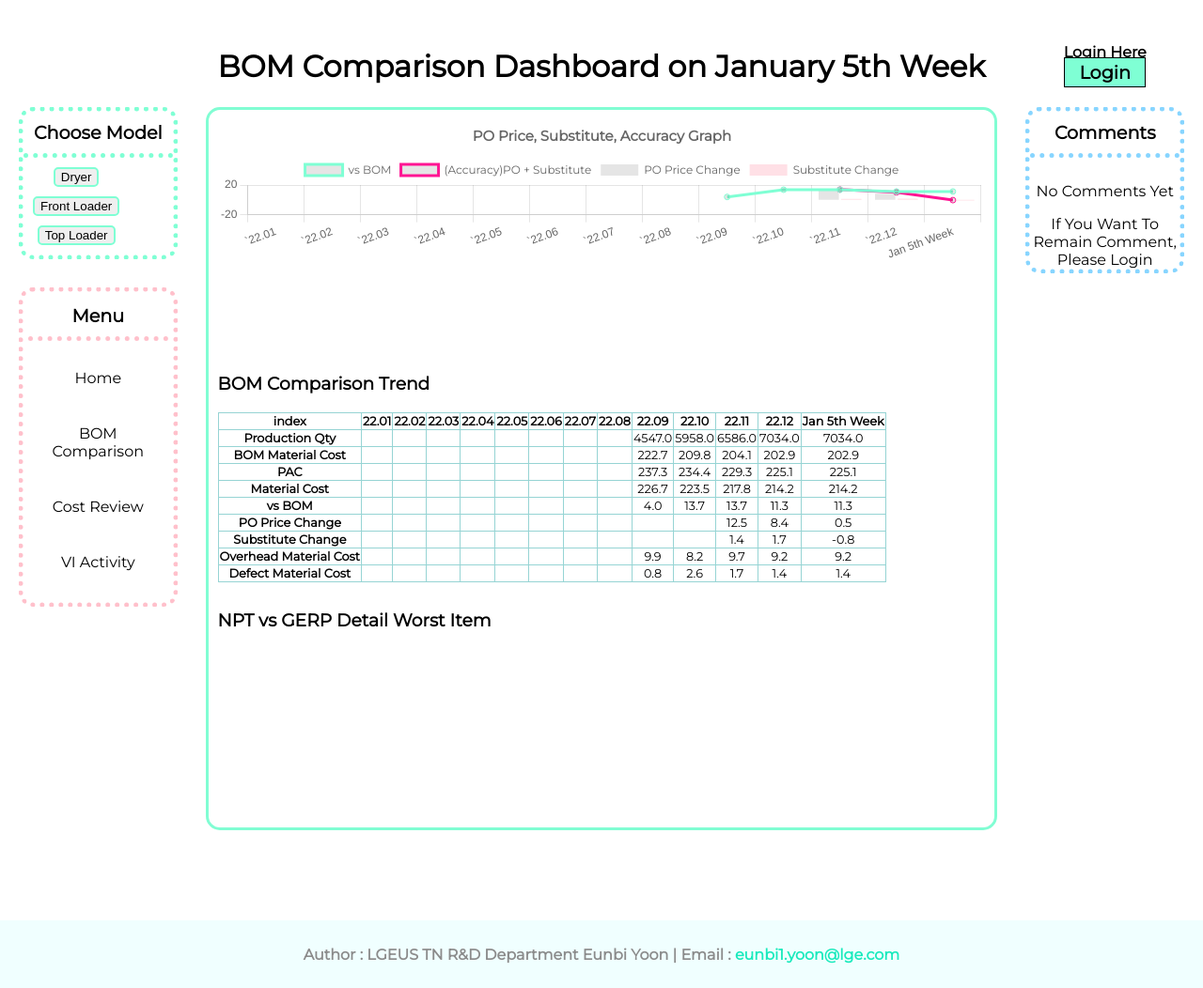
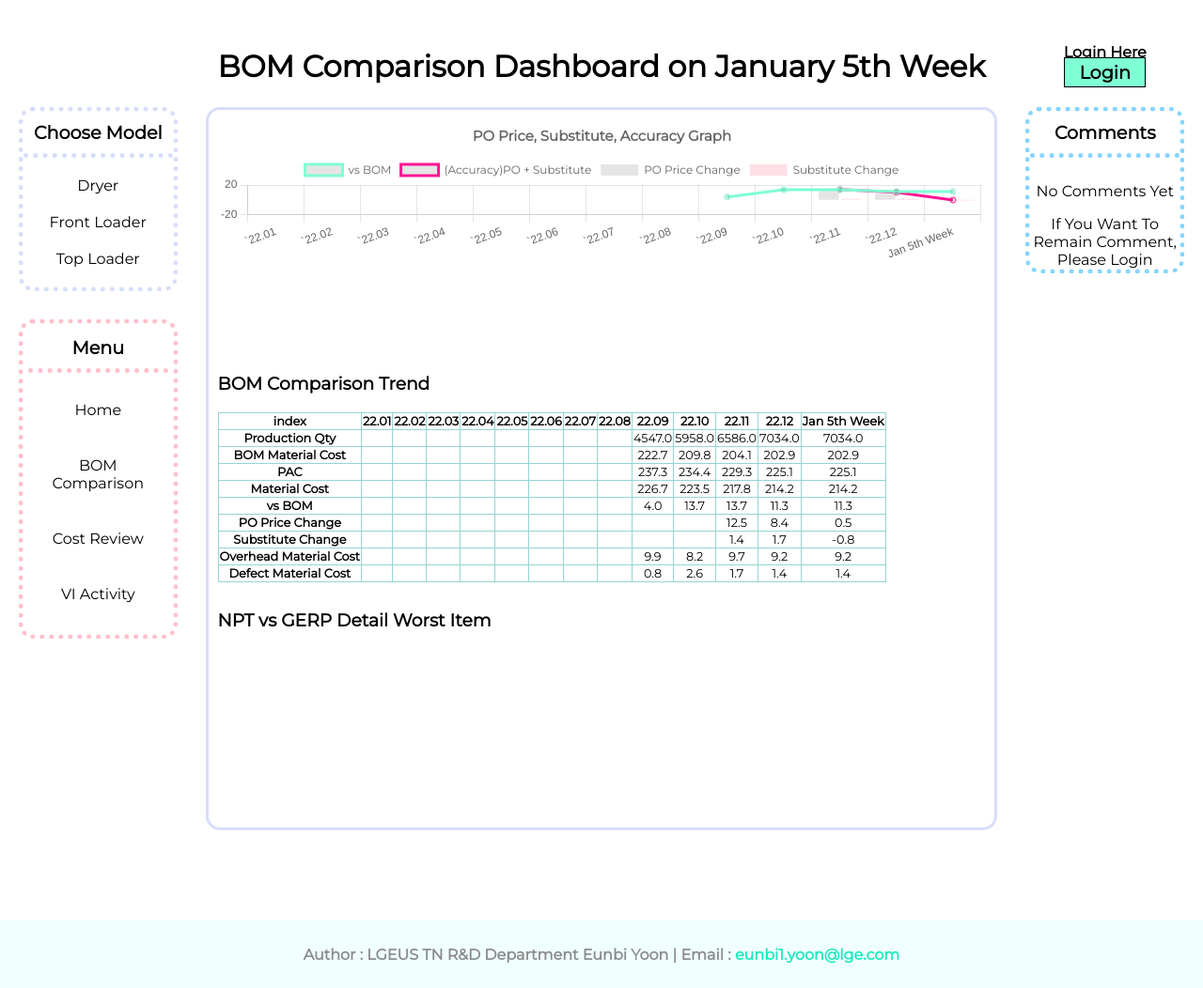
Before and after one commit to EunbiYoon/system6, a Django app: page /bom-comparison/14/bom/ in a window 1280 px wide. Shown: the whole page at 94% size. Run offline with Django 4.2, Linux system fonts and the light colour scheme; data comes from the database, SQL or seed files in the repository.

Commit message:
werwerwer

```diff
--- a/statics/css/style3.css
+++ b/statics/css/style3.css
@@ -287,48 +287,72 @@ body{
 /* detail.html - sidebar */
 .detail-title{
   text-align: center;
-  border:aquamarine 5px dotted;
   border-radius: 15px;
   margin-bottom: 30px;
+}
+#detail-bom-1{
+  border:rgb(215, 222, 250) 5px dotted;
+}
+#detail-cost-1{
+  border:rgb(239, 215, 250) 5px dotted;
+}
+#detail-vi-1{
+  border:rgb(215, 250, 244) 5px dotted;
 }
 .detail-title .title{
   padding:10px;
   font-weight: 800;
   font-size: 1.2rem;
-  border-bottom:aquamarine 5px dotted;
+}
+#detail-bom-2{
+  border-bottom:rgb(215, 222, 250) 5px dotted;
+}
+#detail-cost-2{
+  border-bottom:rgb(239, 215, 250) 5px dotted;
+}
+#detail-vi-2{
+  border-bottom:rgb(215, 250, 244) 5px dotted;
 }
 
 .detail-title .model{
   font-size: 1rem;
   cursor:pointer;
-  padding:5px;
+  margin:auto 5px;
+  padding:10px;
   border-radius: 10px;
   display: grid;
-  grid-template-columns: 1fr 1fr 1fr;
+  grid-template-rows: 1fr 1fr 1fr;
+  text-align: center;
 }
-.detail-title .model .model1, .model2,.model3{
-  border: 2px solid aquamarine;
-  margin: auto;
-  border-radius: 5px;
-}
-.detail-title .model .model1:hover, .model2:hover,.model3:hover{
-  font-weight: 1000;
-  background-color:rgb(0, 253, 169);
-  color:white;
-  cursor:pointer;
-}
+
 .detail-title .model .model1{
-  grid-column: 1;
-  margin:5px;
+  grid-row: 1;
 }
 .detail-title .model .model2{
-  grid-column: 2;
-  margin:5px;
+  grid-row: 2;
 }
 .detail-title .model .model3{
-  grid-column: 3;
-  margin:5px;
+  grid-row: 3;
 }
+.detail-title .model input{
+  width: 100%;
+  font-size: 1rem;
+  background-color: #ffffff;
+  border: #ffffff;
+  font-family: 'Montserrat';
+  padding:10px;
+}
+.detail-title .model input:hover{
+  color:white;
+  cursor: pointer;
+  border-radius: 5px;
+  font-weight: 800;
+}
+#detail-bom-model:hover{
+  background-color:blueviolet;
+}
+
+/*menu*/
 .detail-side{
   text-align: center;
   padding:3px 5px;
@@ -363,9 +387,17 @@ body{
   grid-template-rows: 1fr 1fr 1fr;
   gap:10px;
   margin:auto;
-  border:3px solid rgb(129, 253, 211);
   border-radius: 15px;
   padding:10px;
+}
+#detail-bom-3{
+  border:3px solid rgb(215, 222, 250);
+}
+#detail-cost-3{
+  border:3px solid rgb(239, 215, 250);
+}
+#detail-vi-3{
+  border:3px solid rgb(215, 250, 244);
 }
 .detail-graph{
   grid-row:1;
@@ -468,6 +500,7 @@ table, th, td {
 }
 
 
+
 /* category.html - container */
 .category-title{
   color:#F08080;
--- a/templates/detail-bom.html
+++ b/templates/detail-bom.html
@@ -4,15 +4,23 @@
 {% block name %}{{ post_detail.category}} Dashboard on {{ post_detail.title }}{% endblock %}
 
 {% block sidebar %}
-    <div class="detail-title">
-        <div class="title">Choose Model</div>
-        <div class="model">
-            <form method="post" action="{% url 'detail_bom_url' post_detail.slug post_detail.id %}">
+    <div class="detail-title" id="detail-bom-1">
+        <div class="title" id="detail-bom-2">Choose Model</div>
+        <form method="post" action="{% url 'detail_bom_url' post_detail.slug post_detail.id %}">
+            <div class="model">
                 {% csrf_token %}
-                <input type="submit" name="action" value="Dryer" class="model1">
-                <input type="submit" name="action" value="Front Loader" class="model2">
-                <input type="submit" name="action" value="Top Loader" class="model3">
-        </div>
+                <div class="model1">
+                    <input type="submit" name="action" value="Dryer" id="detail-bom-model">
+                </div>
+                <div class="model2">
+                    <input type="submit" name="action" value="Front Loader" id="detail-bom-model">
+                </div>
+                <div class="model3">
+                    <input type="submit" name="action" value="Top Loader" id="detail-bom-model">
+                </div>
+            </div>
+        </form>
+
     </div>
     <div class="detail-side">
         <div class="detail-menu">
@@ -34,7 +42,7 @@
 {% endblock %}
 
 {% block container %}
-    <div class="detail-container">
+    <div class="detail-container" id="detail-bom-3">
         <!-- graph -->
         <div class="detail-graph"><canvas width="90vw" height="17vh" id="chart"></canvas></div>
         {% load static %}
```
Also changed, not shown: templates/detail-cost.html (+5 -3 lines).
